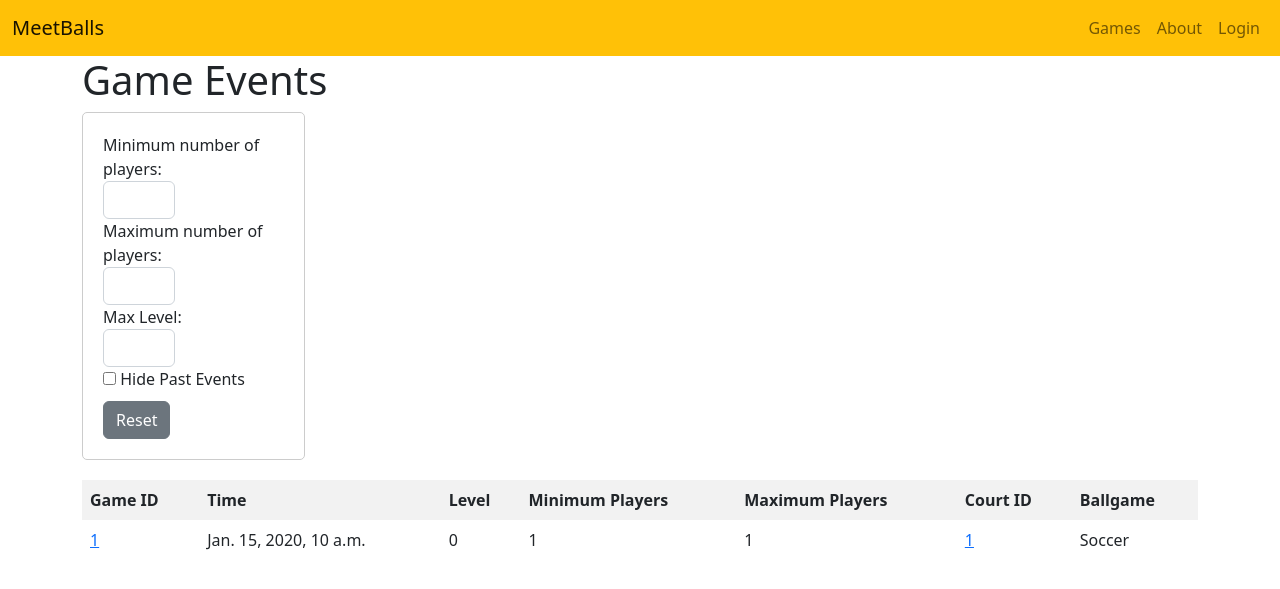
After one commit to redhat-beyond/MeetBalls, a Django app: page /game-events/ in a window 1280 px wide. The commit adds this page. Shown: the top 589 px of the page. Run offline with Django 4.2, Linux system fonts and the light colour scheme; tables that the repository leaves empty hold one stand-in row (values such as "Sample post"); some libraries are stand-ins or nearby versions.

Commit message:
Add all game events page Add icon for title Add sort and filter game Add tests

```diff
--- /dev/null
+++ b/game_event/templates/game-events.html
@@ -0,0 +1,56 @@
+{% extends 'base.html' %}
+{% load static %}
+<link rel="stylesheet" type="text/css" href="{% static 'css/game-events.css' %}">
+{% block content %}
+<h1>Game Events</h1>
+<div class="filters-container">
+   <form method="GET">
+	  <div class="form-group">
+		 <label for="min_players">Minimum number of players:</label>
+		 <div class="input-group">
+			<input type="number" id="min_players" name="min_players" min="0" max="20" value="{{ request.GET.min_players|default_if_none:'1' }}" class="form-control input-number" onchange="this.form.submit()">
+		 </div>
+		 <label for="max_players">Maximum number of players:</label>
+		 <div class="input-group">
+			<input type="number" id="max_players" name="max_players" min="0" max="20" value="{{ request.GET.max_players|default_if_none:'20' }}" class="form-control input-number" onchange="this.form.submit()">
+		 </div>
+		 <label for="max_level">Max Level:</label>
+		 <div class="input-group">
+			<input type="number" id="max_level" name="max_level" min="0" max="10" value="{{ request.GET.max_level|default_if_none:'20' }}" class="form-control input-number" onchange="this.form.submit()">
+		 </div>
+		 <div class="past-events-checkbox">
+			<input type="checkbox" class="past-events-checkbox" id="hide_past_events" name="hide_past_events" {% if request.GET.hide_past_events %}checked{% endif %} onchange="this.form.submit()">
+			<label class="form-check-label" for="hide_past_events">Hide Past Events</label>
+		 </div>
+	  </div>
+	  <button type="reset" class="btn btn-secondary" value="" onclick="location.href='{{ request.path }}'">Reset</button>
+   </form>
+</div>
+	<script src="https://www.kryogenix.org/code/browser/sorttable/sorttable.js"></script>
+	<table class="sortable">
+		<thead>
+			<tr>
+				<th>Game ID</th>
+				<th>Time</th>
+				<th>Level</th>
+				<th>Minimum Players</th>
+				<th>Maximum Players</th>
+				<th>Court ID</th>
+				<th>Ballgame</th>
+			</tr>
+		</thead>
+		<tbody>
+			{% for event in game_events %}
+			<tr>
+				<td><a href="http://127.0.0.1:8000/game-events/{{ event.id }}/">{{ event.id }}</a></td>
+				<td>{{ event.time }}</td>
+				<td>{{ event.level_of_game }}</td>
+				<td>{{ event.min_number_of_players }}</td>
+				<td>{{ event.max_number_of_players }}</td>
+				<td><a href="http://127.0.0.1:8000/courts/{{ event.court.courtID }}">{{ event.court.courtID }}</a></td>
+				<td>{{ event.ball_game }}</td>
+			</tr>
+			{% endfor %}
+		</tbody>
+	</table>
+{% endblock %}
--- a/game_event/tests.py
+++ b/game_event/tests.py
@@ -178,4 +178,4 @@ class TestGameEventModel:
         })
         assert GameEvent.objects.count() == count_of_game_events + 1
         assert response.status_code == 302
-        assert response.url == '/'
+        assert response.url == '/game-events/'
--- a/game_event/urls.py
+++ b/game_event/urls.py
@@ -5,4 +5,4 @@ from . import views
 urlpatterns = [
     path('create/', views.display_game_event_form, name='display game event form'),
     path('create/process', views.process_game_event_form, name='process game event form'),
-    ]
+    path('', views.game_events, name='game-events')]
--- a/game_event/views.py
+++ b/game_event/views.py
@@ -6,6 +6,7 @@ from player.models import BallGame
 from django.utils import timezone
 from django.core.exceptions import ValidationError
 from django.contrib import messages
+from datetime import date
 
 
 def display_game_event_form(request):
@@ -37,6 +38,28 @@ def process_game_event_form(request):
                 messages.error(request, error)
             return redirect("/game-events/create")
 
-        return redirect("/")  # will be changes later to "/game-events"
+        return redirect("/game-events/")
     else:
         return redirect("/game-events/create")
+
+
+def game_events(request):
+    game_events = GameEvent.objects.all()
+
+    if request.GET.get('min_players'):
+        min_players = int(request.GET.get('min_players'))
+        game_events = game_events.filter(min_number_of_players__gte=min_players)
+
+    if request.GET.get('max_players'):
+        max_players = int(request.GET.get('max_players'))
+        game_events = game_events.filter(max_number_of_players__lte=max_players)
+
+    if request.GET.get('max_level'):
+        max_level = int(request.GET.get('max_level'))
+        game_events = game_events.filter(level_of_game__lte=max_level)
+
+    if request.GET.get('hide_past_events'):
+        current_date = date.today()
+        game_events = game_events.filter(time__gte=current_date)
+
+    return render(request, 'game-events.html', {'game_events': game_events})
--- a/meet_balls_app/templates/base.html
+++ b/meet_balls_app/templates/base.html
@@ -1,14 +1,18 @@
+{% load static %}
+
 <!DOCTYPE html>
 <html lang="en">
   <head>
     <title>MeetBalls</title>
     <meta name="viewport" content="width=device-width, initial-scale=1.0" />
+    <link rel="stylesheet" type="text/css" href="{% static 'css/game-events.css' %}">
     <link href="/static/css/styles.css" rel="stylesheet" />
     <link
       href="https://cdn.jsdelivr.net/npm/bootstrap@5.2.3/dist/css/bootstrap.min.css"
       rel="stylesheet"
     />
     <script src="https://cdn.jsdelivr.net/npm/bootstrap@5.2.3/dist/js/bootstrap.bundle.min.js"></script>
+    <link rel="shortcut icon" type="image/x-icon" href="{% static 'images/favicon.ico' %}">
   </head>
   <body>
     <nav class="navbar navbar-expand-md navbar bg-warning">
--- a/meetballs/settings.py
+++ b/meetballs/settings.py
@@ -123,7 +123,11 @@ USE_TZ = True
 # Static files (CSS, JavaScript, Images)
 # https://docs.djangoproject.com/en/4.1/howto/static-files/
 
-STATIC_URL = 'static/'
+STATIC_URL = '/static/'
+
+STATICFILES_DIRS = [
+    BASE_DIR / "static",
+]
 
 # Default primary key field type
 # https://docs.djangoproject.com/en/4.1/ref/settings/#default-auto-field
--- a/meetballs/urls.py
+++ b/meetballs/urls.py
@@ -16,10 +16,12 @@ Including another URLconf
 from django.contrib import admin
 from django.urls import path, include
 from meet_balls_app import views as app_views
+from django.conf import settings
+from django.conf.urls.static import static
 
 
 urlpatterns = [
     path('admin/', admin.site.urls),
     path('', app_views.home, name='home'),
     path('game-events/', include("game_event.urls")),
-]
+] + static(settings.STATIC_URL, document_root=settings.STATIC_ROOT)
--- /dev/null
+++ b/static/css/game-events.css
@@ -0,0 +1,51 @@
+.filters-container {
+    margin-bottom: 20px;
+    padding: 20px;
+    border: 1px solid #ccc;
+    border-radius: 5px;
+    width: 20%;
+}
+
+.form-group {
+    margin-bottom: 10px;
+}
+
+.input-group {
+    display: flex;
+    align-items: center;
+    position: absolute;
+    justify-content: center;
+    width: 40% !important;
+}
+
+.input-number {
+    width: 100px;
+    text-align: center;
+}
+
+.btn {
+    padding: 0.375rem 0.75rem;
+}
+
+.btn i {
+    font-size: 12px;
+}
+
+table {
+    border-collapse: collapse;
+    width: 100%;
+}
+
+th, td {
+    padding: 8px;
+    text-align: left;
+    border-bottom: 1px solid #ddd;
+}
+
+th {
+    background-color: #f2f2f2;
+}
+
+tr:hover {
+    background-color: #f5f5f5;
+}
```
Also changed, not shown: court/tests.py (+10 -9 lines), game_event/test_game_event_views.py (added, +66 -0 lines), static/images/favicon.ico (added).
